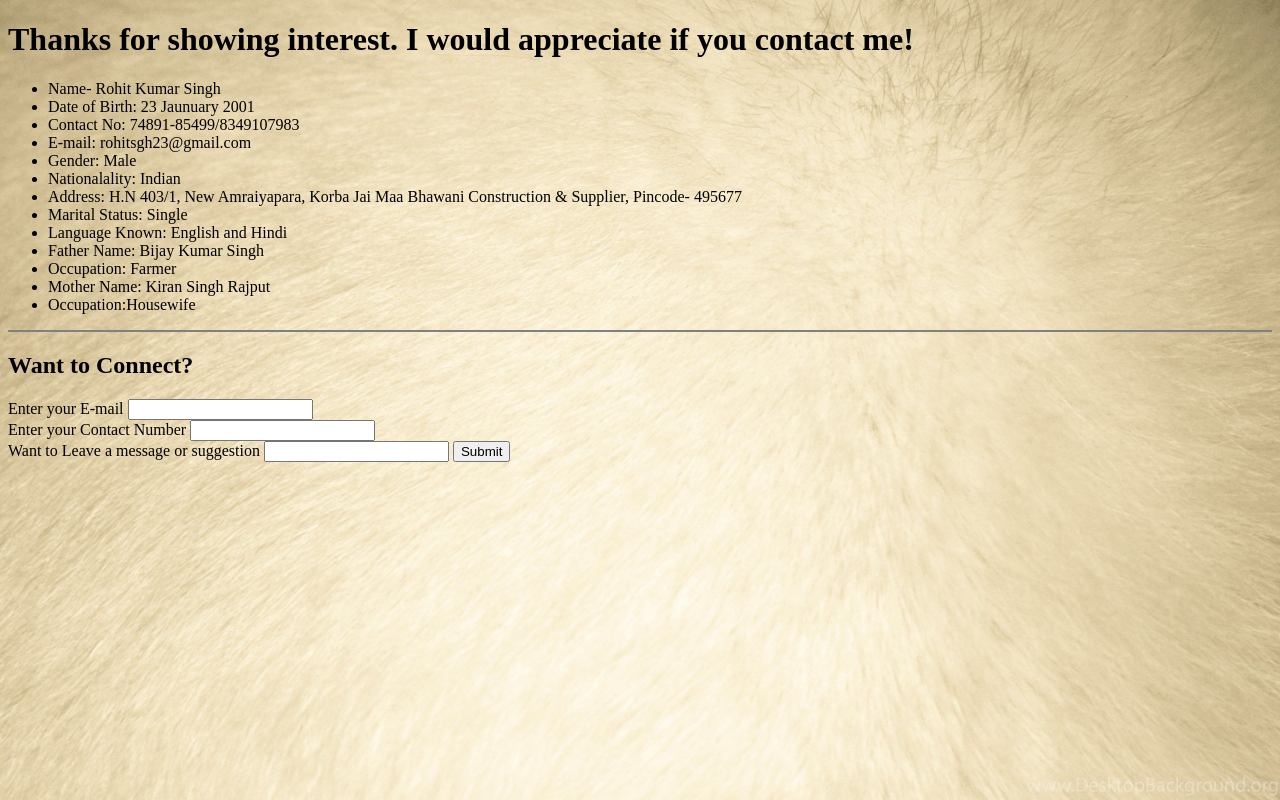
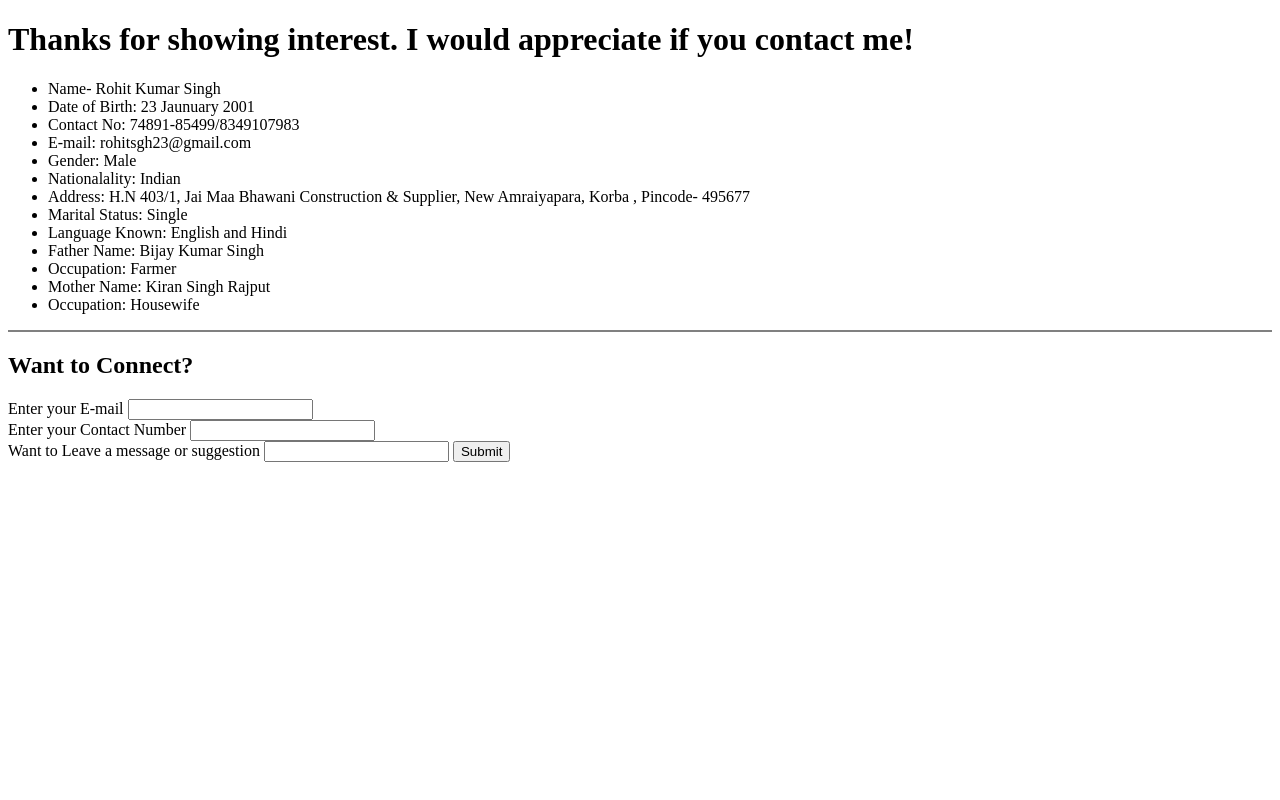
Before and after one commit to memonruchika/Rohit-CV, a plain HTML site: page contact.html in a window 1280 px wide. Drawn offline with Linux system fonts and the light colour scheme.

Commit message:
Update contact.html

```diff
--- a/contact.html
+++ b/contact.html
@@ -7,16 +7,6 @@
     <title>Rohit's Personal Details</title>
 </head>
 <body>
-
-    <style>
-        body {
-          background-image: url('3006336.jpg');
-          background-repeat: no-repeat;
-          background-attachment: fixed;
-          background-size: 100% 100%;
-             }
-      </style>
-
 <h1>Thanks for showing interest. I would appreciate if you contact me!</h1>
 <ul>
     <li>Name- Rohit Kumar Singh</li>
@@ -25,14 +15,14 @@
     <li>E-mail: rohitsgh23@gmail.com</li>
     <li>Gender: Male</li>
     <li>Nationalality: Indian</li>
-    <li>Address: H.N 403/1, New Amraiyapara, Korba
-        Jai Maa Bhawani Construction & Supplier, Pincode- 495677</li>
+    <li>Address: H.N 403/1,  Jai Maa Bhawani Construction & Supplier, New Amraiyapara, Korba
+       , Pincode- 495677</li>
     <li>Marital Status: Single</li>
     <li>Language Known: English and Hindi</li>
     <li>Father Name: Bijay Kumar Singh</li>
     <li>Occupation: Farmer</li>
     <li>Mother Name: Kiran Singh Rajput</li>
-    <li>Occupation:Housewife</li>
+    <li>Occupation: Housewife</li>
 </ul>
 <hr noshade="2">
 <h2>Want to Connect?</h2>
```
